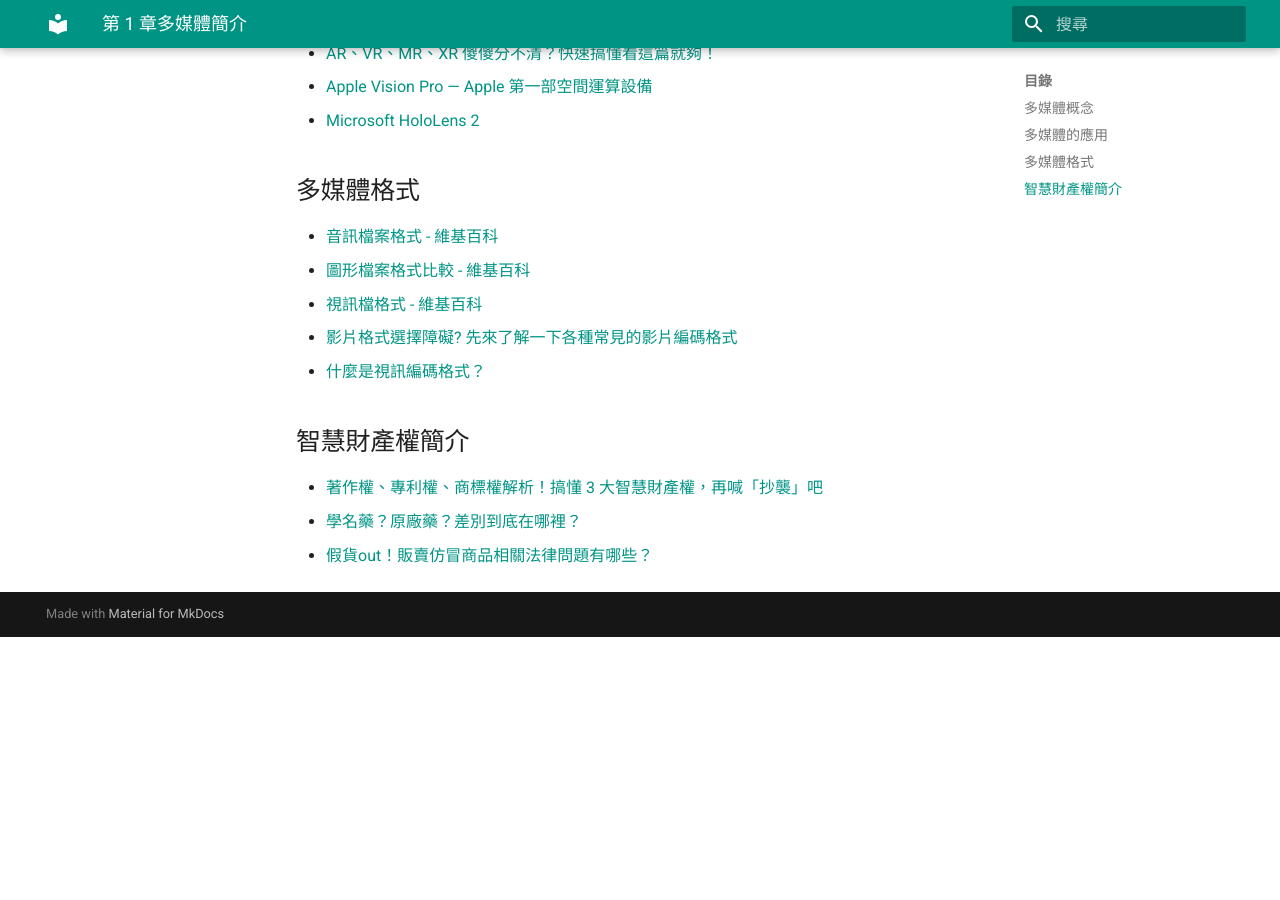
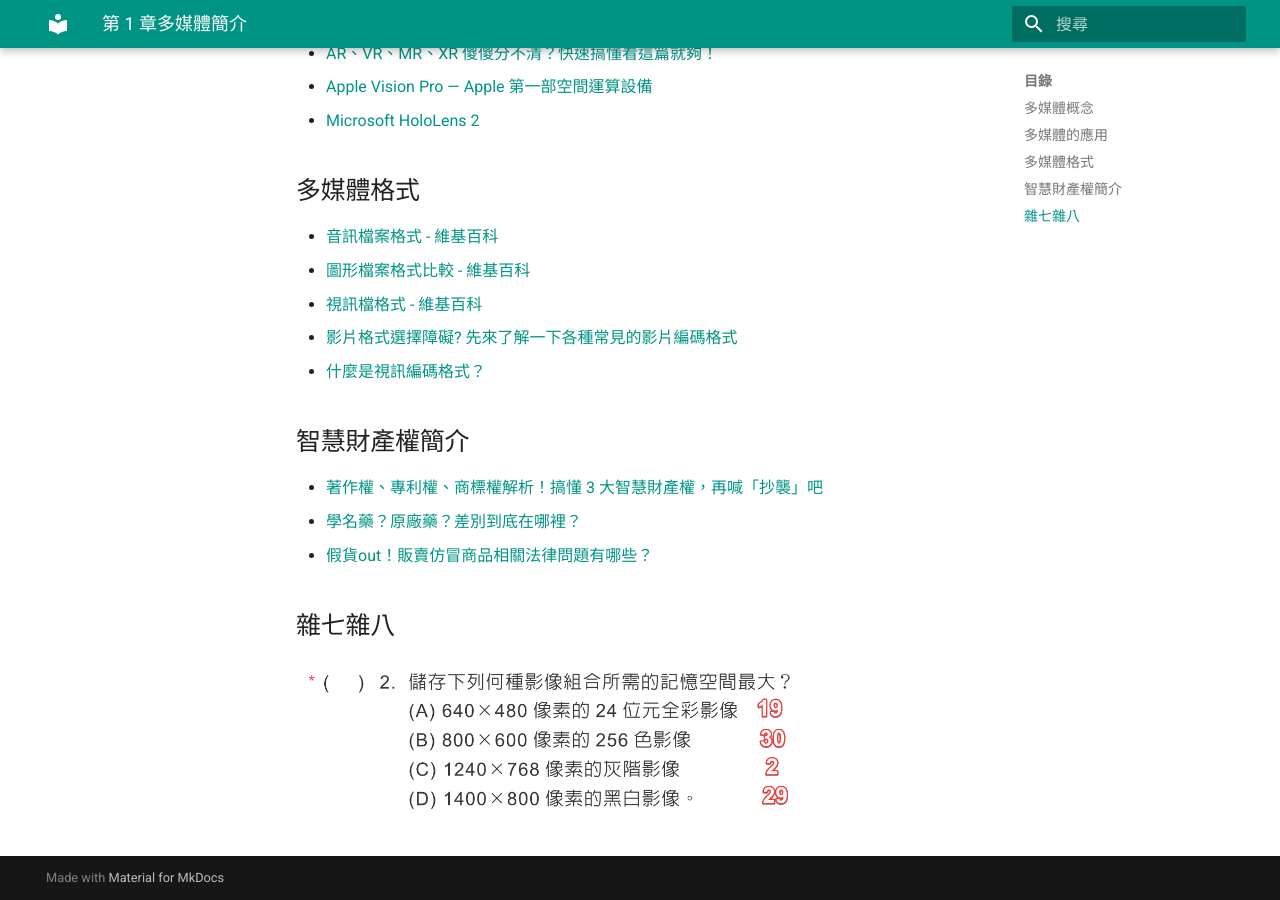
Before and after one commit to cwyedu/school-112, an MkDocs documentation site: the page built from docs/dp111/misc/C371A3_1.md, in a window 1280 px wide and 900 px high, scrolled down 948 px. Built offline with MkDocs 1.6.1 and Material for MkDocs 9.7.7, drawn with Linux system fonts in a browser that asks for light colours; before the commit the page ends 1585 px from its top, so only the background shows below that.

Commit message:
c371a3_1.md 新增作業

```diff
--- a/docs/dp111/misc/C371A3_1.md
+++ b/docs/dp111/misc/C371A3_1.md
@@ -51,3 +51,7 @@
 - [著作權、專利權、商標權解析！搞懂 3 大智慧財產權，再喊「抄襲」吧](https://www.managertoday.com.tw/articles/view/59798)
 - [學名藥？原廠藥？差別到底在哪裡？](https://heho.com.tw/archives/43493)
 - [假貨out！販賣仿冒商品相關法律問題有哪些？](https://www.legis-pedia.com/article/Intellectual-property-rights/830)
+
+## 雜七雜八
+
+![Alt text](C371A3_1_1.png)
```
Also changed, not shown: docs/dp111/misc/C371A3_1_1.png (added).
